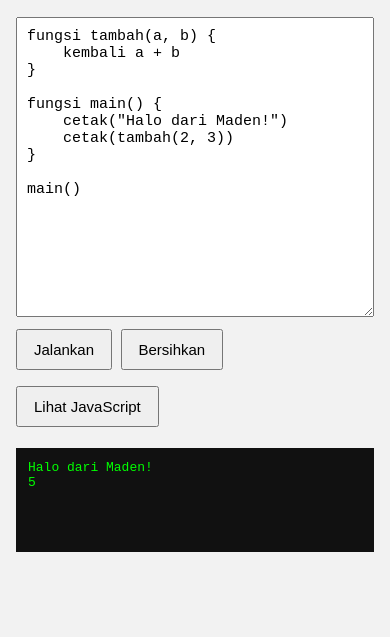
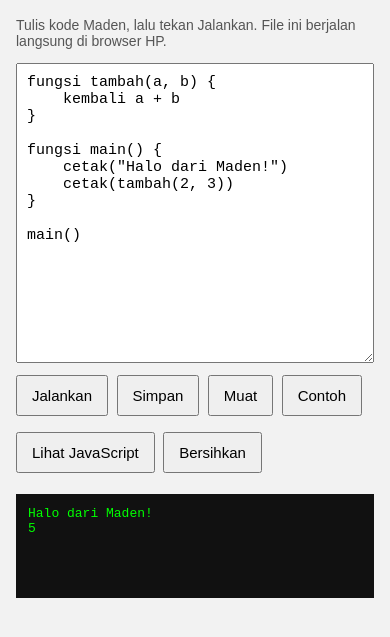
Before and after one commit to maden77/maden, a plain HTML site: page maden.html in a window 390 px wide. Both pictures are taken after a click on the button "Jalankan". Shown: the part 47-684 px from the top of the page. Drawn offline with Linux system fonts and the light colour scheme.

Commit message:
Add save, load, and example controls to mobile Maden runner

```diff
--- a/maden.html
+++ b/maden.html
@@ -8,12 +8,14 @@
   body { font-family: sans-serif; margin: 0; padding: 16px; background: #f2f2f2; }
   h2 { margin-top: 0; }
   textarea { width: 100%; min-height: 300px; box-sizing: border-box; font: 15px monospace; padding: 10px; }
-  button { margin: 8px 4px 8px 0; padding: 10px 16px; font-size: 15px; }
+  button { margin: 8px 4px 8px 0; padding: 10px 14px; font-size: 15px; }
   pre { background: #111; color: #0f0; padding: 12px; min-height: 80px; white-space: pre-wrap; overflow-x: auto; }
+  .info { color: #555; font-size: 14px; }
 </style>
 </head>
 <body>
 <h2>Maden tanpa Python</h2>
+<p class="info">Tulis kode Maden, lalu tekan Jalankan. File ini berjalan langsung di browser HP.</p>
 <textarea id="kode">fungsi tambah(a, b) {
     kembali a + b
 }
@@ -26,8 +28,11 @@ fungsi main() {
 main()</textarea>
 <br>
 <button onclick="jalankan()">Jalankan</button>
+<button onclick="simpan()">Simpan</button>
+<button onclick="muat()">Muat</button>
+<button onclick="contoh()">Contoh</button>
+<button onclick="tampilkanJS()">Lihat JavaScript</button>
 <button onclick="bersihkan()">Bersihkan</button>
-<button onclick="tampilkanJS()">Lihat JavaScript</button>
 <pre id="hasil"></pre>
 
 <script>
@@ -39,7 +44,6 @@ function ubahKeJavaScript(source) {
     s = s.trim();
     if (!s || s.startsWith('//')) continue;
 
-    // Keyword dan bentuk blok Maden.
     s = s.replace(/^fungsi\s+([A-Za-z_]\w*)\s*\((.*?)\)\s*\{?$/, 'function $1($2) {');
     s = s.replace(/^kembali\b/, 'return');
     s = s.replace(/^cetak\s*\(/, 'print(');
@@ -50,14 +54,12 @@ function ubahKeJavaScript(source) {
     s = s.replace(/^untuk\s+setiap\s+(\w+)\s+dalam\s+(.+?)\s*\{\s*$/, 'for (const $1 of $2) {');
     s = s.replace(/^ulangi\s*\((.*?);(.*?);(.*?)\)\s*\{\s*$/, 'for ($1; $2; $3) {');
 
-    // Keyword nilai dan operator logika.
     s = s.replace(/\bbenar\b/g, 'true');
     s = s.replace(/\bsalah\b/g, 'false');
     s = s.replace(/\bkosong\b/g, 'null');
     s = s.replace(/\bdan\b/g, '&&');
     s = s.replace(/\batau\b/g, '||');
-    s = s.replace(/\btidak\b/g, '!');
-
+    s = s.replace(/\b(?:tidak|not)\b/g, '!');
     hasil.push(s);
   }
   return hasil.join('\n');
@@ -68,15 +70,46 @@ function jalankan() {
   const keluaran = [];
   const print = (...nilai) => keluaran.push(nilai.join(' '));
   try {
-    new Function('print', ubahKeJavaScript(document.getElementById('kode').value))(print);
+    const kode = ubahKeJavaScript(document.getElementById('kode').value);
+    new Function('print', kode)(print);
     area.textContent = keluaran.join('\n') || '(tidak ada keluaran)';
   } catch (error) {
     area.textContent = 'Error: ' + error.message;
   }
 }
 
+function simpan() {
+  localStorage.setItem('maden-kode', document.getElementById('kode').value);
+  document.getElementById('hasil').textContent = 'Kode berhasil disimpan di HP.';
+}
+
+function muat() {
+  const kode = localStorage.getItem('maden-kode');
+  document.getElementById('hasil').textContent = kode === null
+    ? 'Belum ada kode yang disimpan.'
+    : 'Kode berhasil dimuat.';
+  if (kode !== null) document.getElementById('kode').value = kode;
+}
+
+function contoh() {
+  document.getElementById('kode').value =
+`fungsi main() {
+    angka = 1
+    ulangi (i = 0; i < 3; i = i + 1) {
+        cetak(i)
+    }
+    jika angka == 1 {
+        cetak("Selesai")
+    }
+}
+
+main()`;
+  document.getElementById('hasil').textContent = 'Contoh dimuat.';
+}
+
 function tampilkanJS() {
-  document.getElementById('hasil').textContent = ubahKeJavaScript(document.getElementById('kode').value);
+  document.getElementById('hasil').textContent =
+    ubahKeJavaScript(document.getElementById('kode').value);
 }
 
 function bersihkan() {
```
